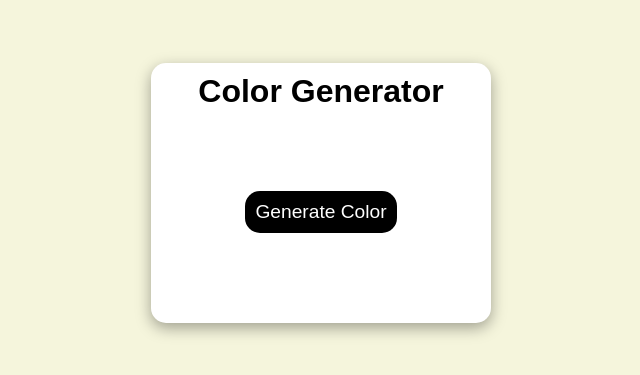
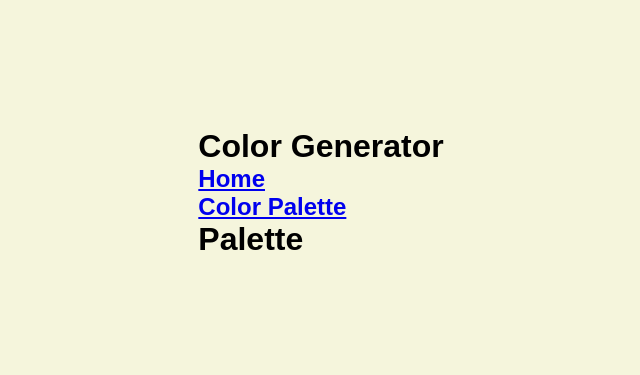
Before and after one commit to SkyalphaBe/color-Generator, a React (Create React App) app: page /colorPalette in a window 1280 px wide. Shown: the part 207-582 px from the top of the page, without its empty margins (319-959 px from the left). Built offline with nearby package versions, Linux system fonts and the light colour scheme.

Commit message:
Create router

```diff
--- a/package.json
+++ b/package.json
@@ -12,6 +12,7 @@
     "@types/react-dom": "^18.0.11",
     "react": "^18.2.0",
     "react-dom": "^18.2.0",
+    "react-router-dom": "^6.10.0",
     "react-scripts": "5.0.1",
     "typescript": "^4.9.5",
     "web-vitals": "^2.1.4"
--- a/src/App.tsx
+++ b/src/App.tsx
@@ -1,10 +1,11 @@
+import React from 'react';
 import './App.css';
-import Home from "./Pages/Home/Home";
+import Router from "./Router/Router";
 
 function App() {
   return (
     <div>
-      <Home/>
+        <Router/>
     </div>
   );
 }
--- /dev/null
+++ b/src/Components/NavBar/NavBar.tsx
@@ -0,0 +1,19 @@
+import React from "react";
+import {NavLink} from "react-router-dom";
+function NavBar() {
+    return (
+        <div className={"navBar"}>
+            <h1>Color Generator</h1>
+            <div className={"navBar__logo"}>
+                <NavLink to={"/"}>
+                    <h2>Home</h2>
+                </NavLink>
+                <NavLink to={"/colorPalette"}>
+                    <h2>Color Palette</h2>
+                </NavLink>
+            </div>
+        </div>
+    );
+}
+
+export default NavBar;
--- /dev/null
+++ b/src/Pages/Palette/Palette.tsx
@@ -0,0 +1,11 @@
+import React from "react";
+
+function Palette(){
+    return (
+        <div>
+            <h1>Palette</h1>
+        </div>
+    );
+}
+
+export default Palette;
--- /dev/null
+++ b/src/Router/Router.tsx
@@ -0,0 +1,19 @@
+import React from "react";
+import {BrowserRouter,Routes,Route} from "react-router-dom";
+import NavBar from "../Components/NavBar/NavBar";
+import Home from "../Pages/Home/Home";
+import Palette from "../Pages/Palette/Palette";
+
+function Router(){
+    return (
+        <BrowserRouter>
+            <NavBar/>
+            <Routes>
+                <Route path={"/"} element={<Home/>}/>
+                <Route path={"/colorPalette"} element={<Palette/>}/>
+            </Routes>
+        </BrowserRouter>
+    );
+}
+
+export default Router
```
Also changed, not shown: 1 other file (tests, documents, lock files or other folders).
